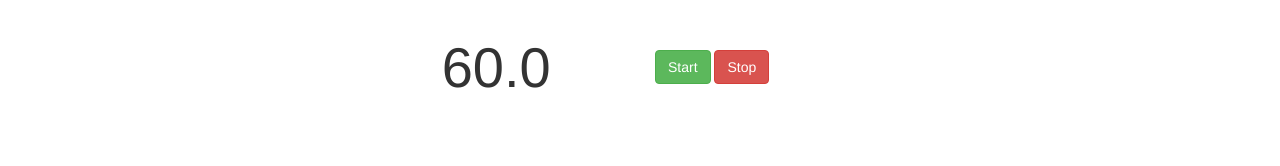
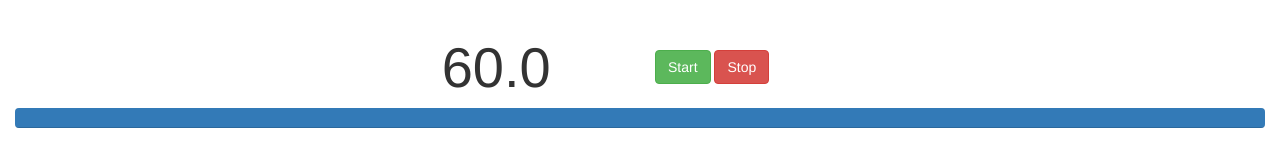
Before and after one commit to kerryb/just-a-minute, a website: page index.html in a window 1280 px wide. Drawn offline with nearby package versions, Linux system fonts and the light colour scheme.

Commit message:
Add progress bar

```diff
--- a/index.html
+++ b/index.html
@@ -9,8 +9,8 @@
   </head>
   <body>
     <div class="container-fluid">
-      <div class="row">
-        <div class="timer" ng-controller="timerController">
+      <div class="timer" ng-controller="timerController">
+        <div class="row">
           <div class="col-md-2 col-md-offset-4">
             <span class="remaining">{{ timer.remaining | number:1 }}</span>
           </div>
@@ -19,6 +19,13 @@
             <button class="btn btn-danger" ng-click="stop()">Stop</button>
           </div>
         </div>
+        <div class="row">
+          <div class="col-md-12">
+            <div class="progress">
+              <div class="progress-bar" role="progressbar" ng-style="timer.progressStyle()"></div>
+            </div>
+          </div>
+        </div>
       </div>
     </div>
   </body>
--- a/js/app.js
+++ b/js/app.js
@@ -2,7 +2,10 @@ var app = angular.module("justAMinute", []);
 
 app.controller("timerController", ["$scope", "$interval", function($scope, $interval) {
   $scope.timer = {
-    remaining: 60
+    remaining: 60,
+    progressStyle: function() {
+      return { width: this.remaining / 0.6 + "%" };
+    }
   };
 
   $scope.tick = function() {
```
